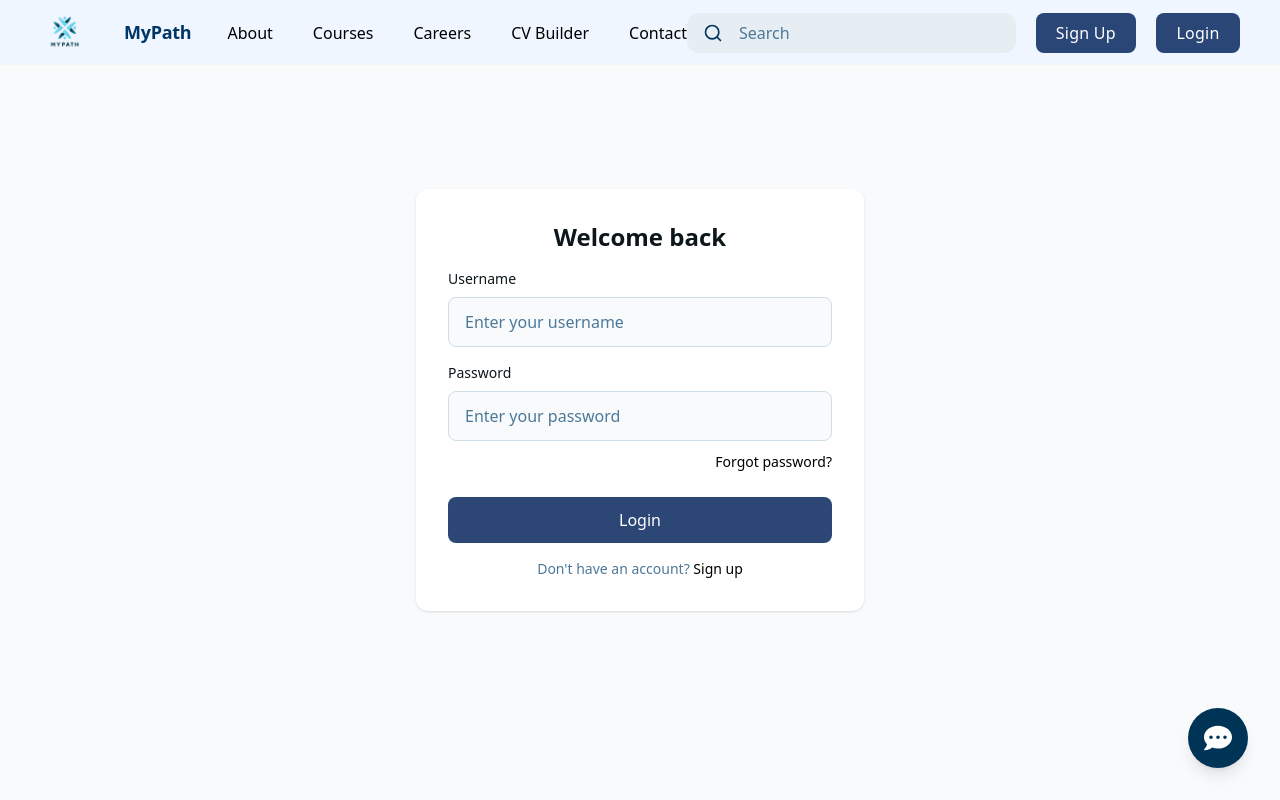
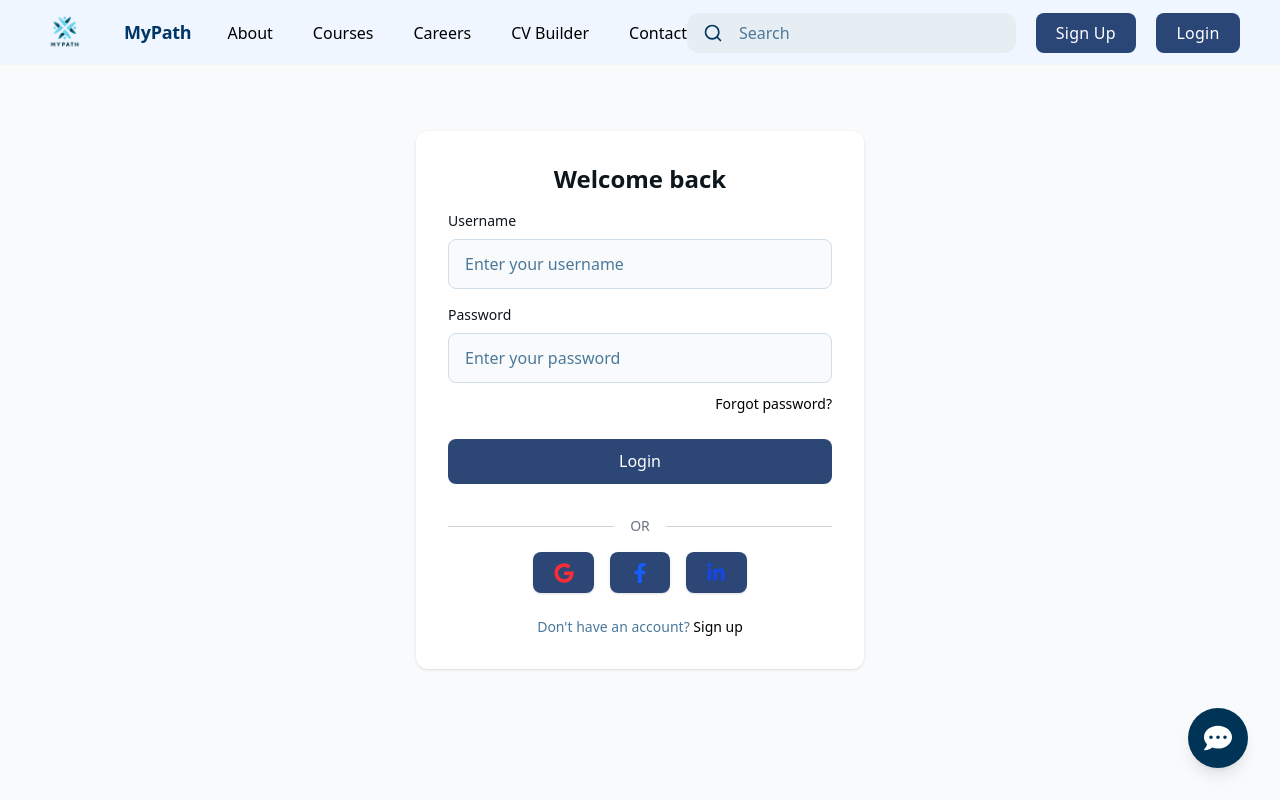
Before and after one commit to nisadi/MyPathNew, a React (Vite) app: page /login in a window 1280 px wide. Built offline with nearby package versions, Linux system fonts and the light colour scheme.

Commit message:
Update login.jsx

```diff
--- a/src/components/login.jsx
+++ b/src/components/login.jsx
@@ -1,11 +1,10 @@
 import React from 'react';
 import { Link } from 'react-router-dom';
+import { FaGoogle, FaFacebookF, FaLinkedinIn } from 'react-icons/fa';
 
 const LoginPage = () => {
   return (
     <div className="relative flex min-h-screen flex-col bg-slate-50" style={{ fontFamily: '"Public Sans", "Noto Sans", sans-serif' }}>
-
-
       {/* Main Content */}
       <div className="flex flex-1 justify-center items-center py-5 px-4">
         <div className="w-full max-w-md bg-white rounded-xl shadow-sm p-8">
@@ -41,6 +40,31 @@ const LoginPage = () => {
             Login
           </button>
 
+          {/* Divider */}
+          <div className="flex items-center my-4">
+            <div className="flex-grow border-t border-gray-300"></div>
+            <span className="mx-4 text-sm text-gray-500">OR</span>
+            <div className="flex-grow border-t border-gray-300"></div>
+          </div>
+
+          {/* Social Login Buttons */}
+          <div className="flex justify-center space-x-4 mb-6">
+            {/* Google */}
+            <button className="p-3 rounded-full bg-white border border-gray-300 hover:bg-gray-50 transition-colors shadow-sm">
+              <FaGoogle className="text-red-500 text-xl" />
+            </button>
+
+            {/* Facebook */}
+            <button className="p-3 rounded-full bg-white border border-gray-300 hover:bg-gray-50 transition-colors shadow-sm">
+              <FaFacebookF className="text-blue-600 text-xl" />
+            </button>
+
+            {/* LinkedIn */}
+            <button className="p-3 rounded-full bg-white border border-gray-300 hover:bg-gray-50 transition-colors shadow-sm">
+              <FaLinkedinIn className="text-blue-700 text-xl" />
+            </button>
+          </div>
+
           {/* Sign Up Link */}
           <p className="text-[#4c799a] text-sm text-center">
             Don't have an account?{' '}
```
